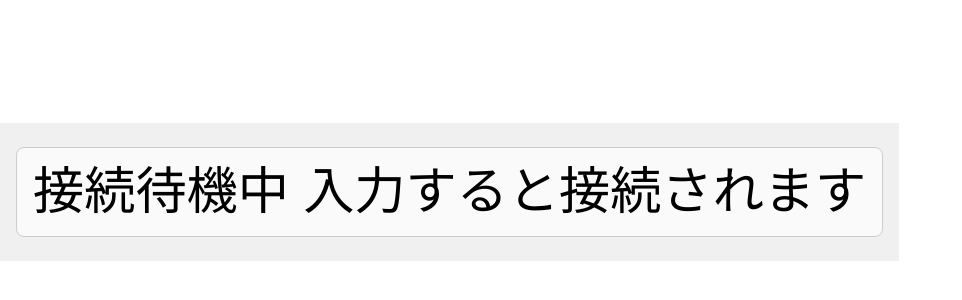
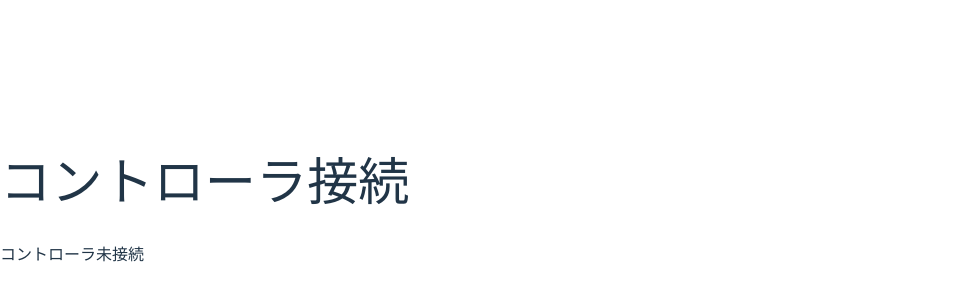
Before and after one commit to Ttanaka-0966/controller_test, a React (Vite) app: page / in a window 1280 px wide. Shown: the part 208-508 px from the top of the page, without its empty margins (0-962 px from the left). Built offline with nearby package versions, Linux system fonts and the light colour scheme.

Commit message:
限りなくシンプルにgamepad実装

```diff
--- /dev/null
+++ b/src/gamepad_.tsx
@@ -0,0 +1,81 @@
+import React, { useEffect, useRef, useState } from "react";
+
+type GamepadState = {
+    id: string;
+    index: number;
+    buttons: readonly GamepadButton[];
+    axes: readonly number[];
+};
+
+const Main = () => {
+
+    //Gamepad一台シンプルに使いたければここから...
+    const [controller, setController] = useState<GamepadState | null>(null);
+    const requestRef = useRef<number | null>(null);
+
+    useEffect(() => {
+        const update = () => {
+            const gamepads = navigator.getGamepads();
+
+            const gp = gamepads[0];
+            if (gp) {
+                setController(prev => {
+                    if (
+                        !prev ||
+                        prev.id !== gp.id ||
+                        gp.buttons.some((b, i) => b.pressed !== prev.buttons[i]?.pressed) ||
+                        gp.axes.some((a, i) => a !== prev.axes[i])
+                    ) {
+                        return {
+                            id: gp.id,
+                            index: gp.index,
+                            buttons: [...gp.buttons],
+                            axes: [...gp.axes],
+                        };
+                    }
+                    return prev; // 状態が変わっていないなら再レンダーしない
+                });
+            }
+
+            requestRef.current = requestAnimationFrame(update);
+        };
+
+        requestRef.current = requestAnimationFrame(update);
+        return () => {
+            if (requestRef.current) cancelAnimationFrame(requestRef.current);
+        };
+    }, []);
+    //ここまでコピペする
+
+    return (
+        <div>
+            <h1>コントローラ接続</h1>
+            {controller ? (
+                <div>
+                    <h2>{controller.id}</h2>
+                    <div>
+                        <h3>ボタン</h3>
+                        {controller.buttons.map((btn, i) => (
+                            <div key={i}>
+                                ボタン {i}: {btn.pressed ? "押下中" : "離されている"} (値:{" "}
+                                {btn.value})
+                            </div>
+                        ))}
+                    </div>
+                    <div>
+                        <h3>スティック</h3>
+                        {controller.axes.map((axis, i) => (
+                            <div key={i}>
+                                軸 {i}: {axis.toFixed(2)}
+                            </div>
+                        ))}
+                    </div>
+                </div>
+            ) : (
+                <div>コントローラ未接続</div>
+            )}
+        </div>
+    );
+};
+
+export default Main;
--- a/src/main.tsx
+++ b/src/main.tsx
@@ -1,7 +1,7 @@
 import { StrictMode } from 'react'
 import { createRoot } from 'react-dom/client'
 import './index.css'
-import App from './gamepads.tsx'
+import App from './gamepad_.tsx'
 
 createRoot(document.getElementById('root')!).render(
   <StrictMode>
```
